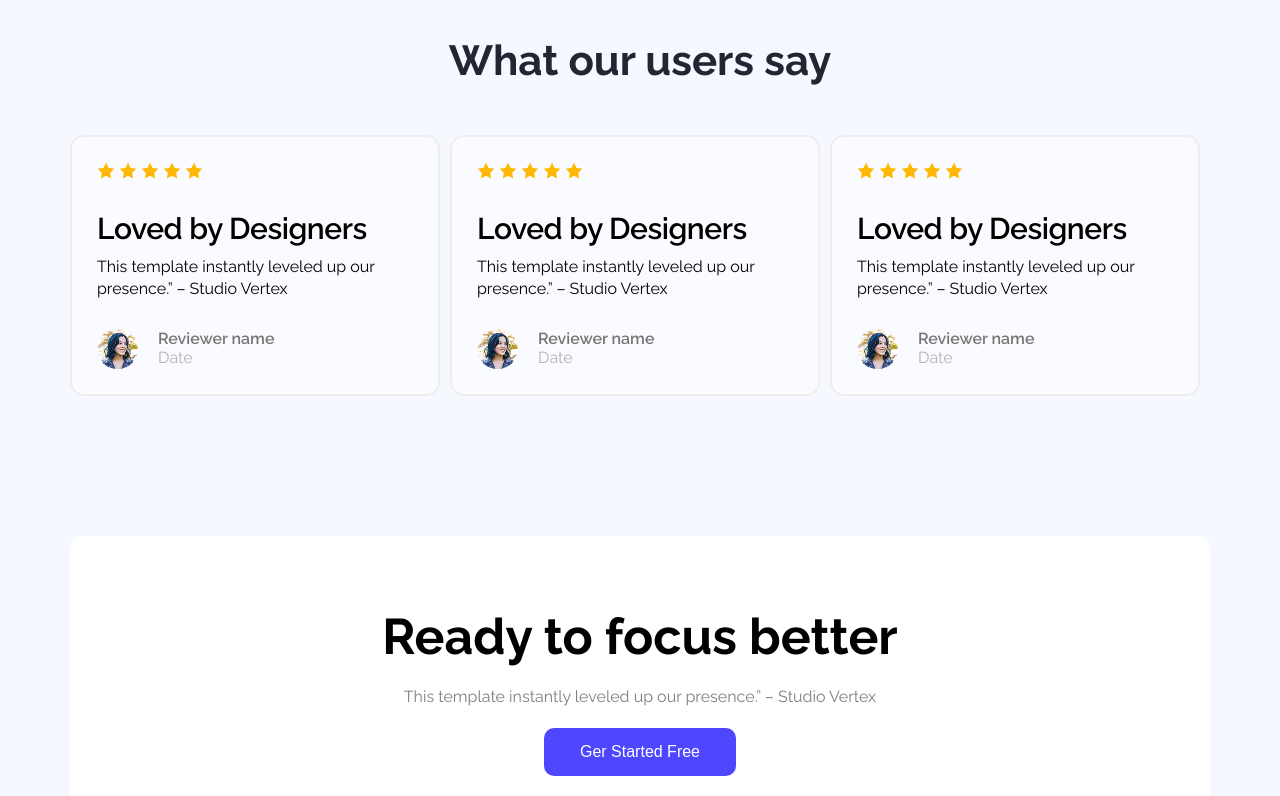
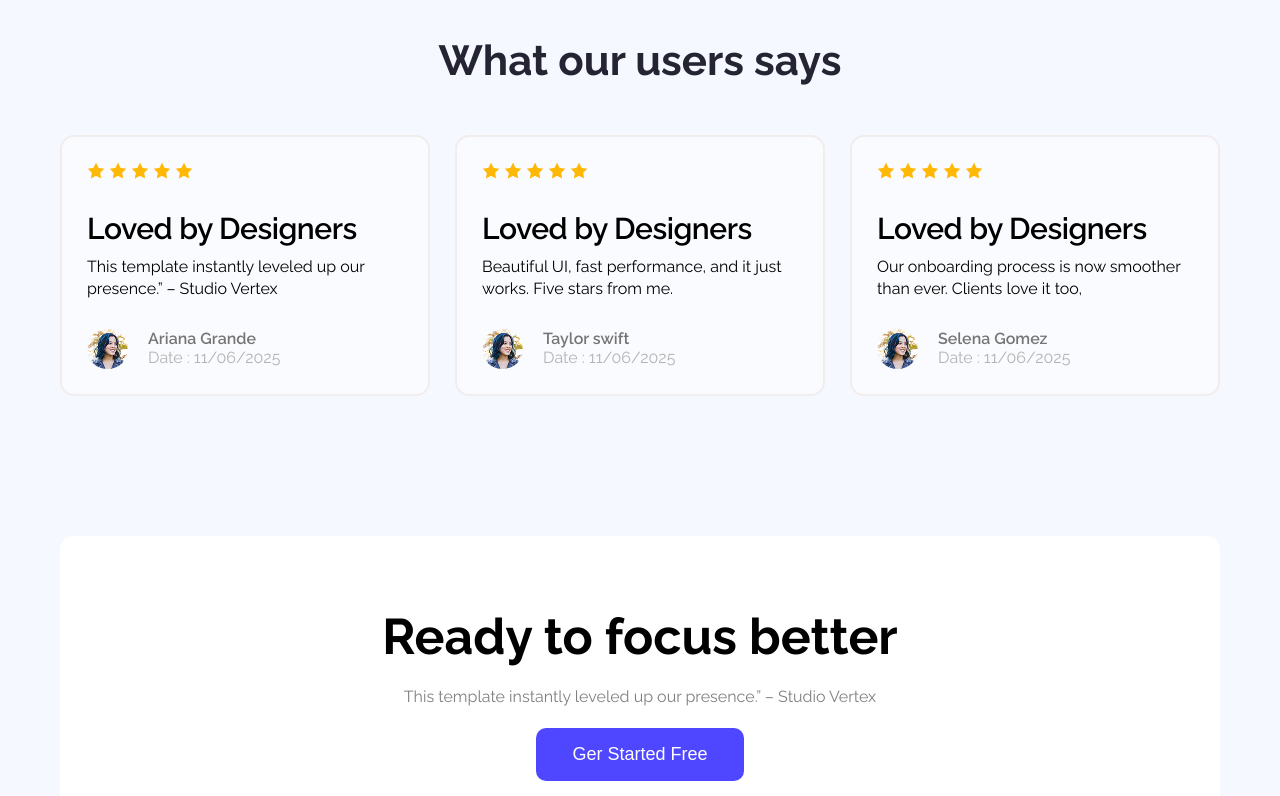
Before and after one commit to itsfaisalhossen/landing-launchpad-asign, a plain HTML site: page index.html in a window 1280 px wide. Shown: the part 1700-2496 px from the top of the page. Drawn offline with Linux system fonts and the light colour scheme.

Commit message:
Some design changes and use user says card description text

```diff
--- a/css/style.css
+++ b/css/style.css
@@ -21,21 +21,21 @@ body {
   border-radius: 10px;
   border: none;
   font-weight: 500;
-  font-size: 16px;
+  font-size: 18px;
   color: #ffff;
-  padding: 15px 36px;
+  padding: 16px 36px;
   background-color: #4e47ff;
   transition: transform 0.2s ease-in-out;
 }
 
 .primary-btn:hover {
-  background-color: #3d36ff;
+  background-color: rgb(0, 128, 255);
   transform: scale(1.1);
 }
 
 .container {
   margin: 0 auto;
-  max-width: 1140px;
+  max-width: 1160px;
 }
 
 /* Header section style */
@@ -62,6 +62,11 @@ nav ul {
 
 nav ul li {
   list-style: none;
+}
+
+.nav-logo:hover {
+  color: rgb(0, 128, 255);
+  transition: transform 0.2s ease-in-out;
 }
 
 nav ul li a {
@@ -181,7 +186,7 @@ nav ul li a {
 
 .user-says-content {
   display: flex;
-  gap: 10px;
+  justify-content: space-between;
 }
 
 .user-says-card {
@@ -305,6 +310,11 @@ input[type="submit"] {
   font-weight: 600;
 }
 
+input[type="submit"]:hover {
+  transition: all 0.4s;
+  background-color: rgb(0, 128, 255);
+}
+
 input[type="text"],
 input[type="email"],
 textarea {
--- a/index.html
+++ b/index.html
@@ -15,9 +15,10 @@
   </head>
   <body class="raleway">
     <header class="header-bg">
+      <!-- Navbar Section section -->
       <nav>
         <ul>
-          <li><a href="#" class="inter">Launchpad</a></li>
+          <li><a href="#" class="inter nav-logo">Launchpad</a></li>
           <li><button class="primary-btn">Sign Up</button></li>
         </ul>
       </nav>
@@ -28,7 +29,7 @@
       </section>
     </header>
     <main>
-      <!-- Section 01 -->
+      <!-- Action Section  01 -->
       <section class="container section-m action-container">
         <div class="left-side-content">
           <h3 class="action-title">See It in Action</h3>
@@ -41,7 +42,7 @@
         <img class="action-img" src="assets/wc-mini.png" alt="" />
       </section>
 
-      <!-- Section 02 -->
+      <!-- Productive Users Section 02 -->
       <section class="container section-m user-container">
         <h3 class="user-title">Joined Thousands of Productive Users</h3>
         <div class="users-content">
@@ -60,9 +61,9 @@
         </div>
       </section>
 
-      <!-- Section 03 -->
+      <!-- What our users say Section 03 -->
       <section class="container section-m">
-        <h3 class="users-say-title">What our users say</h3>
+        <h3 class="users-say-title">What our users says</h3>
         <div class="user-says-content">
           <div class="user-says-card">
             <div class="rating">
@@ -82,8 +83,8 @@
             <div class="user-info-content">
               <img class="user-img" src="assets/avatar.png" alt="" />
               <div class="user-info">
-                <h5 class="user-name">Reviewer name</h5>
-                <p class="date">Date</p>
+                <h5 class="user-name">Ariana Grande</h5>
+                <p class="date">Date : 11/06/2025</p>
               </div>
             </div>
           </div>
@@ -98,15 +99,15 @@
             <div class="card-text">
               <h4 class="card-title">Loved by Designers</h4>
               <p class="card-p">
-                This template instantly leveled up our presence.” – Studio
-                Vertex
+                Beautiful UI, fast performance, and it just works. Five stars
+                from me.
               </p>
             </div>
             <div class="user-info-content">
               <img class="user-img" src="assets/avatar.png" alt="" />
               <div class="user-info">
-                <h5 class="user-name">Reviewer name</h5>
-                <p class="date">Date</p>
+                <h5 class="user-name">Taylor swift</h5>
+                <p class="date">Date : 11/06/2025</p>
               </div>
             </div>
           </div>
@@ -121,22 +122,22 @@
             <div class="card-text">
               <h4 class="card-title">Loved by Designers</h4>
               <p class="card-p">
-                This template instantly leveled up our presence.” – Studio
-                Vertex
+                Our onboarding process is now smoother than ever. Clients love
+                it too,
               </p>
             </div>
             <div class="user-info-content">
               <img class="user-img" src="assets/avatar.png" alt="" />
               <div class="user-info">
-                <h5 class="user-name">Reviewer name</h5>
-                <p class="date">Date</p>
+                <h5 class="user-name">Selena Gomez</h5>
+                <p class="date">Date : 11/06/2025</p>
               </div>
             </div>
           </div>
         </div>
       </section>
 
-      <!-- Section 04 -->
+      <!-- Ready to focus better Section 04 -->
       <section class="container section-m">
         <div class="ready-to-better-content">
           <h2 class="ready-title">Ready to focus better</h2>
@@ -150,7 +151,7 @@
         </div>
       </section>
 
-      <!-- Section 05 -->
+      <!-- Let’s Get In Touch Section 05 -->
       <div class="container section-m form-content">
         <div class="right-side">
           <h2 class="form-title">Les't Get in Touch</h2>
@@ -188,6 +189,7 @@
         </div>
       </div>
     </main>
+    <!-- Footer Section 05 -->
     <footer>
       <h2 class="inter">Launchpad</h2>
       <p class="inter">
```
